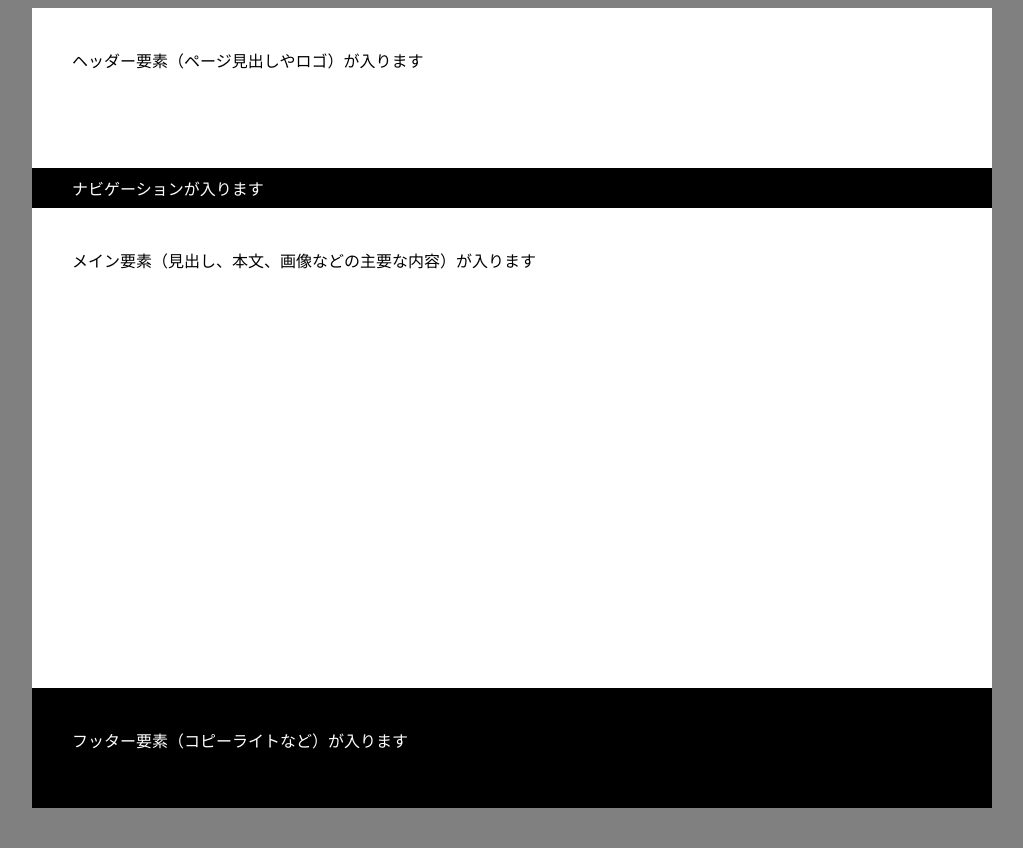
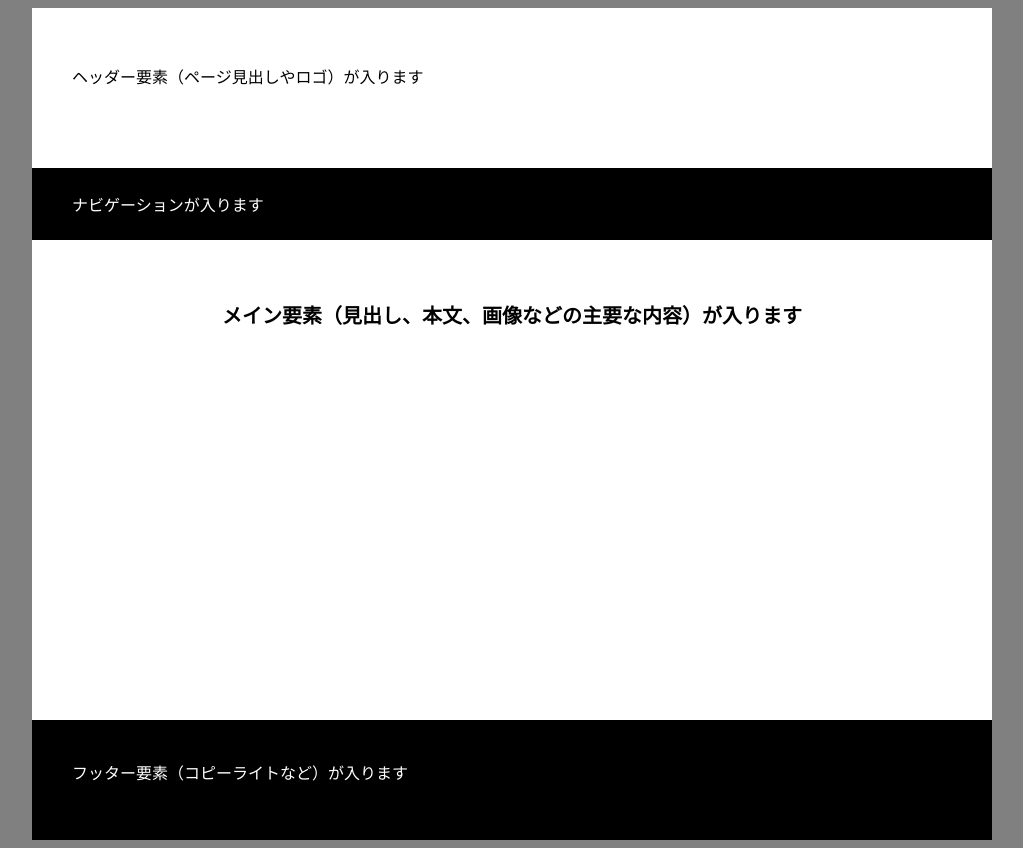
Before and after one commit to a-thin/css_sample_03, a plain HTML site: page index.html in a window 1280 px wide. Shown: the whole page, without its empty margins (128-1151 px from the left). Before the commit the page ends 816 px from the top, so only its background shows below. Drawn offline with Linux system fonts and the light colour scheme.

Commit message:
Add files via upload

```diff
--- a/index.html
+++ b/index.html
@@ -9,9 +9,11 @@
 
 <body>
   <div id="wrap">
-    <header> ヘッダー要素（ページ見出しやロゴ）が入ります </header>
-    <nav> ナビゲーションが入ります </nav>
-    <main> メイン要素（見出し、本文、画像などの主要な内容）が入ります </main>
+    <header> <p>ヘッダー要素（ページ見出しやロゴ）が入ります </p>
+    </header>
+    <nav> <p>ナビゲーションが入ります </p></nav>
+    <main>
+        <p>メイン要素（見出し、本文、画像などの主要な内容）が入ります</p> </main>
     <footer> フッター要素（コピーライトなど）が入ります </footer>
   </div>
 </body>
--- a/style.css
+++ b/style.css
@@ -1,4 +1,4 @@
-@charset "UTF-8";
+@charset   "UTF-8";
 body {
   background-color: gray;
 }
@@ -9,13 +9,12 @@ body {
   background-color: white;
 }
 
-header {
+header   {
   padding: 40px;
   height: 80px;
 }
-
 header p {
-  font-family: 'Zen Maru Gothic', sans-serif;
+  font-family: 'BIZ UDMincho', serif;
 }
 
 nav {
@@ -27,15 +26,16 @@ nav {
 main{
   padding: 40px;
   height : 400px;
+
 }
-
 main p {
   font-size: 20px;
   font-weight: bold;
   font-family: "ヒラギノ角ゴ Pro W3", "Hiragino Kaku Gothic Pro", "メイリオ", Meiryo, Osaka, "ＭＳ Ｐゴシック", "MS PGothic", sans-serif;
+  text-align: center;
 }
 
-footer {
+footer   {
   padding: 40px;
   height: 40px;
   background-color : black;
```
